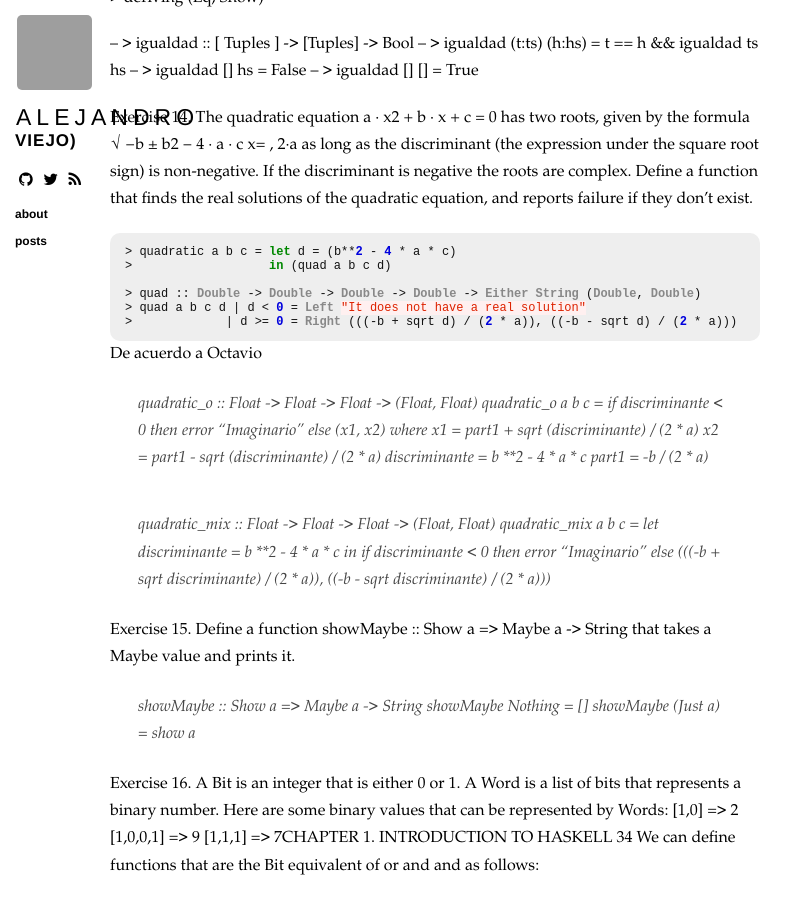
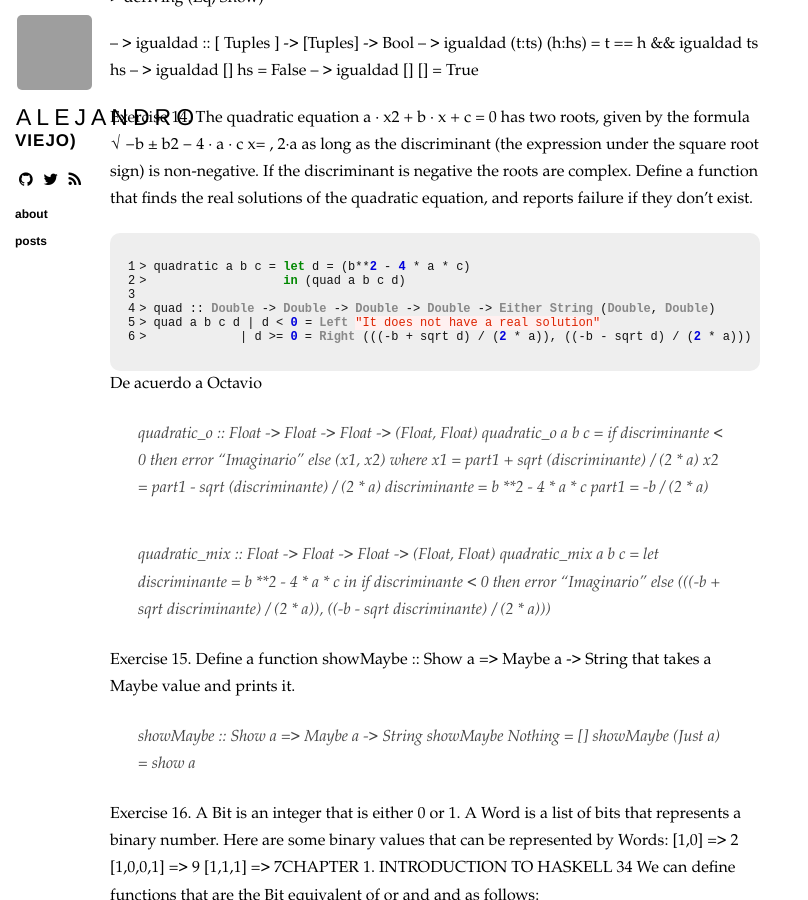
Before and after one commit to holman/left, a Jekyll site: the page built from _posts/2013-09-05-SolutionsToCh01.md, in a window 1280 px wide and 900 px high, scrolled down 335 px. Shown: the whole window, without its empty margins (0-808 px from the left). Built offline with Jekyll 4.4.1, drawn with Linux system fonts in a browser that asks for light colours; nearby versions of some CDN libraries; Markdown is read by kramdown in place of the engine named in the settings; comment, search, counter and statistics services are not loaded; grey boxes are pictures that could not be loaded.

Commit message:
desplegando line numbers

```diff
--- a/_posts/2013-09-05-SolutionsToCh01.md
+++ b/_posts/2013-09-05-SolutionsToCh01.md
@@ -39,7 +39,7 @@ is non-negative. If the discriminant is negative the roots are complex.
 Define a function that finds the real solutions of the quadratic equation,
 and reports failure if they don’t exist.
 
-{% highlight haskell%}
+{% highlight haskell linenos%}
 
 > quadratic a b c = let d = (b**2 - 4 * a * c)
 >                   in (quad a b c d)
```
